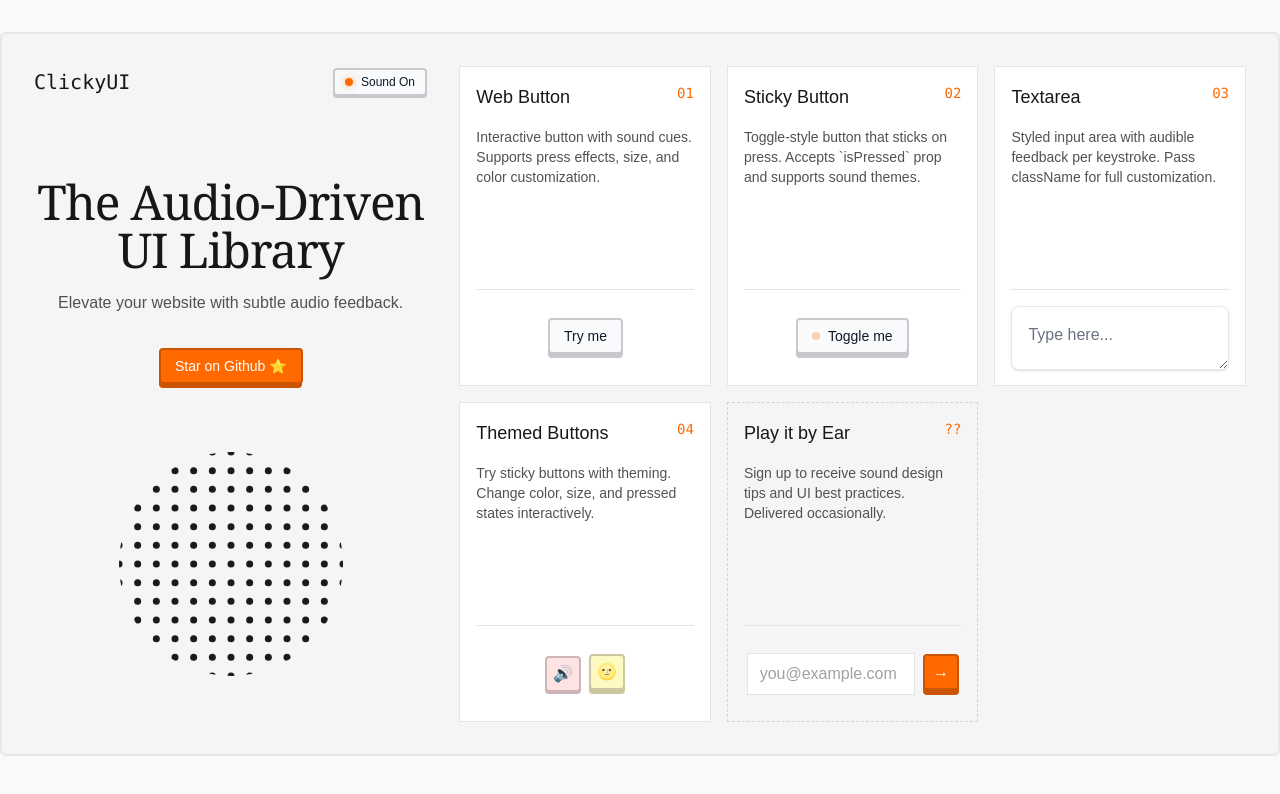
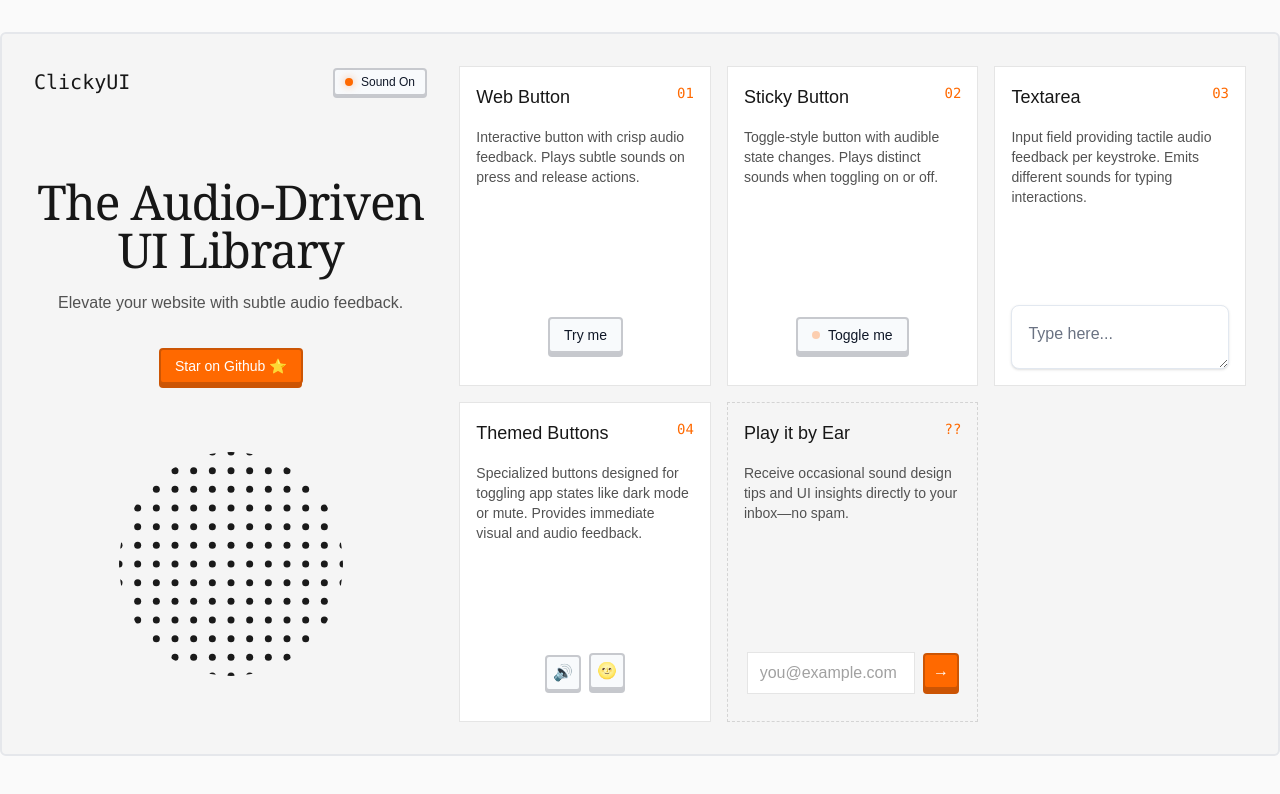
Before and after one commit to Ekimerton/clicky-ui, a Next.js app: page /page2 in a window 1280 px wide. Shown: the top 794 px of the page. Built offline with nearby package versions, Linux system fonts and the light colour scheme; no server answers.

Commit message:
Finalizing touches v1

```diff
--- a/src/app/globals.css
+++ b/src/app/globals.css
@@ -37,13 +37,13 @@
 
 @layer utilities {
   :root {
-    --background: #0B3D91;
+    --background: #fafafa;
     --foreground: #171717;
   }
 
   @media (prefers-color-scheme: dark) {
     :root {
-      --background: #0B3D91;
+      --background: #fafafa;
       --foreground: #ededed;
     }
   }
--- a/src/app/page2/page.js
+++ b/src/app/page2/page.js
@@ -27,7 +27,7 @@ export default function Page2() {
   return (
     <div className="min-h-screen bg-neutral-50">
       <main className="relative xl:pt-8 flex items-center">
-        <div className="bg-neutral-100 flex flex-col xl:flex-row justify-center gap-8 max-w-7xl w-full mx-auto border-gray-200 xl:border-2 p-4 xl:p-8 xl:rounded-md">
+        <div className="bg-neutral-100 flex flex-col xl:flex-row justify-center gap-8 max-w-7xl w-full mx-auto border-gray-200 xl:border-2 p-4 xl:p-8 xl:rounded-md pb-8">
           {/* Left Section */}
           <div className="flex flex-col gap-12 w-full xl:w-[400px]">
             <div className="flex items-center justify-between">
@@ -80,7 +80,7 @@ export default function Page2() {
             <ComponentCard
               title="Web Button"
               number="1"
-              description="Interactive button with sound cues. Supports press effects, size, and color customization."
+              description="Interactive button with crisp audio feedback. Plays subtle sounds on press and release actions."
             >
               <Button size="md" onClick={triggerAnimation}>
                 Try me
@@ -90,7 +90,7 @@ export default function Page2() {
             <ComponentCard
               title="Sticky Button"
               number="2"
-              description="Toggle-style button that sticks on press. Accepts `isPressed` prop and supports sound themes."
+              description="Toggle-style button with audible state changes. Plays distinct sounds when toggling on or off."
             >
               <Button
                 isPressed={regularButtonStates[0]}
@@ -111,7 +111,7 @@ export default function Page2() {
             <ComponentCard
               title="Textarea"
               number="3"
-              description="Styled input area with audible feedback per keystroke. Pass className for full customization."
+              description="Input field providing tactile audio feedback per keystroke. Emits different sounds for typing interactions."
             >
               <Textarea
                 placeholder="Type here..."
@@ -124,13 +124,14 @@ export default function Page2() {
             <ComponentCard
               title="Themed Buttons"
               number="4"
-              description="Try sticky buttons with theming. Change color, size, and pressed states interactively."
+              description="Specialized buttons designed for toggling app states like dark mode or mute. Provides immediate visual and audio feedback."
             >
               <div className="flex gap-2">
                 <Button
                   size="icon"
                   isPressed={!mute}
                   baseColor="bg-red-100"
+                  pressedColor="bg-slate-50"
                   onClick={() => {
                     setMute(!mute);
                     triggerAnimation();
@@ -141,7 +142,6 @@ export default function Page2() {
                 </Button>
                 <Button
                   size="icon"
-                  baseColor="bg-yellow-100"
                   pressedColor="bg-blue-100"
                   isPressed={isDarkMode}
                   onClick={() => {
--- a/src/marketing-components/ComponentCard.js
+++ b/src/marketing-components/ComponentCard.js
@@ -1,17 +1,10 @@
-const ComponentCard = ({
-  title,
-  number,
-  description,
-  children,
-  isDashed,
-  standout,
-}) => (
+const ComponentCard = ({ title, number, description, children, standout }) => (
   <div
     className={`p-4 ${
       standout
         ? "bg-transparent border border-dashed border-neutral-300"
         : "bg-white border border-neutral-200"
-    } rounded-none flex flex-col justify-between h-[320px]`}
+    } rounded-none flex flex-col justify-between h-[320px] max-lg:h-[240px]`}
   >
     <div>
       <div className="flex justify-between items-start mb-4">
@@ -20,9 +13,13 @@ const ComponentCard = ({
           {number.padStart(2, "0")}
         </span>
       </div>
-      <p className="text-sm text-neutral-600 font-light">{description}</p>
+      {typeof description === "string" ? (
+        <p className="text-sm text-neutral-600 font-light">{description}</p>
+      ) : (
+        description
+      )}
     </div>
-    <div className="pt-4 border-t border-neutral-200 flex justify-center items-center h-[80px]">
+    <div className="pt-4 flex justify-center items-center h-[80px]">
       {children}
     </div>
   </div>
--- a/src/marketing-components/EmailSignup.js
+++ b/src/marketing-components/EmailSignup.js
@@ -36,7 +36,7 @@ const EmailSignup = () => {
     <ComponentCard
       title="Play it by Ear"
       number="??"
-      description="Sign up to receive sound design tips and UI best practices. Delivered occasionally."
+      description="Receive occasional sound design tips and UI insights directly to your inbox—no spam."
       standout
     >
       <form onSubmit={handleSubscribe} className="flex gap-2">
```
